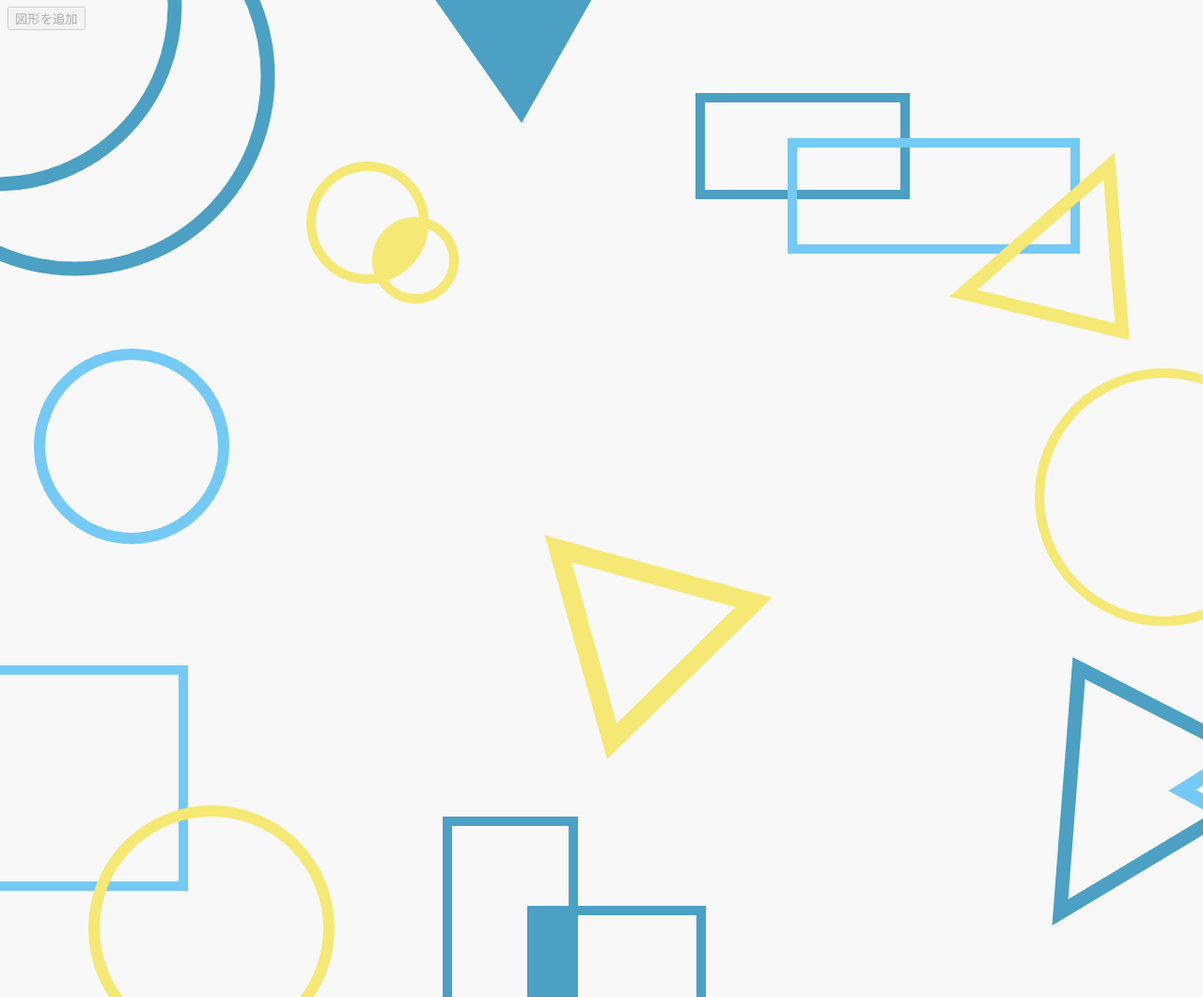
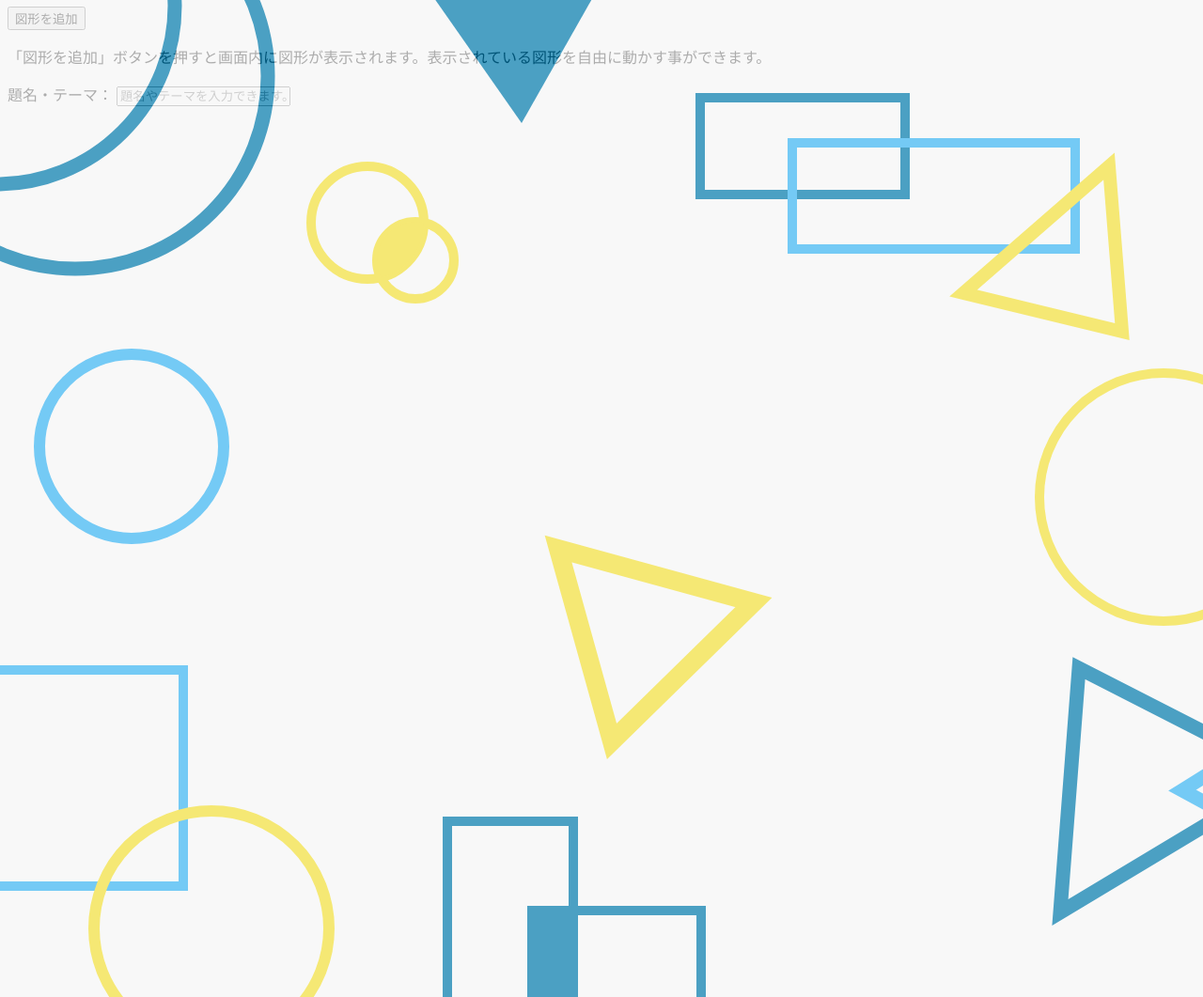
Before and after one commit to kinumiya-norihito/UnionHack2022TeamA, a plain HTML site: page index.html in a window 1280 px wide. Shown: the part 19-1080 px from the top of the page at 94% size. Drawn offline with Linux system fonts and the light colour scheme.

Commit message:
説明文と題名入力欄の追加

```diff
--- a/index.html
+++ b/index.html
@@ -11,5 +11,7 @@
         <img id="demoImg" src="UnionHack2022_テーマ.png">
         <canvas id="canvas"></canvas><br>
         <button id="addFigureButtonElement">図形を追加</button>
+        <p class="text">「図形を追加」ボタンを押すと画面内に図形が表示されます。表示されている図形を自由に動かす事ができます。</p>
+        題名・テーマ： <input type="text" placeholder="題名やテーマを入力できます。">
     </body>
 </html>
```
